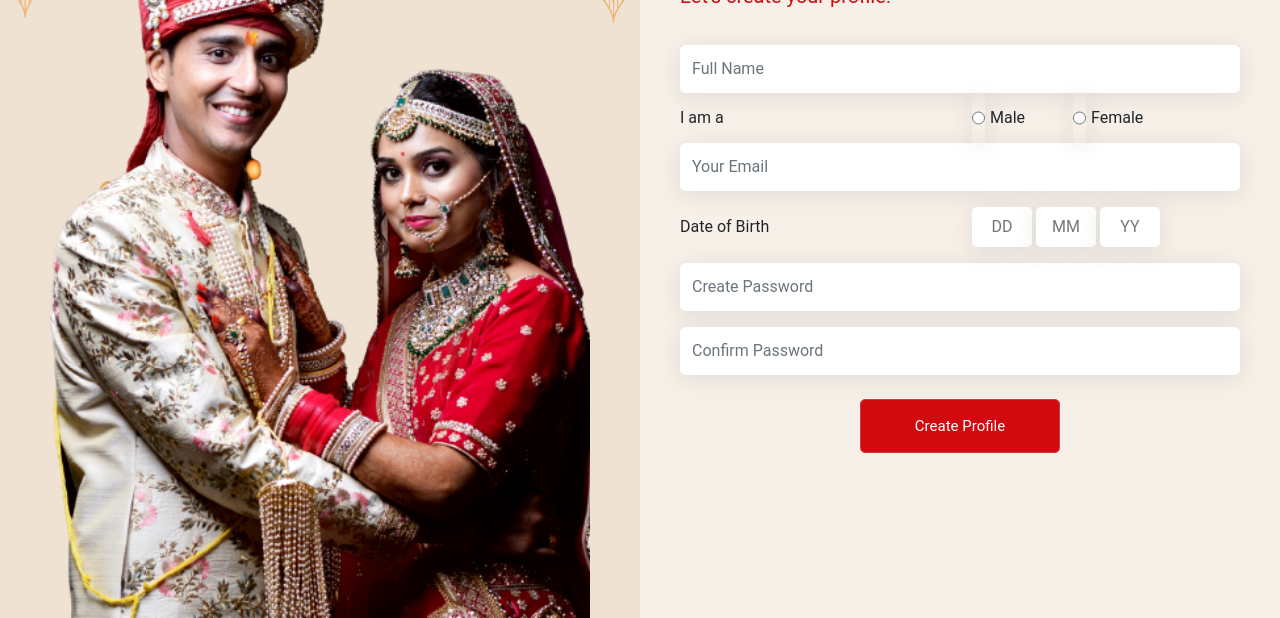
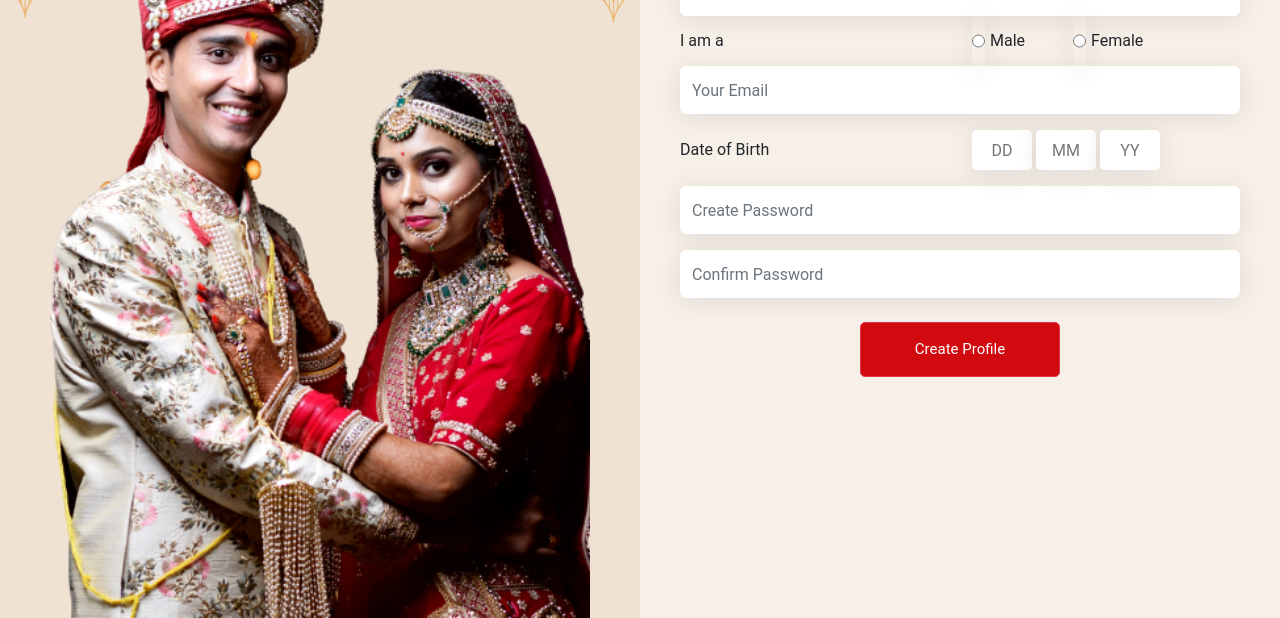
Before and after one commit to aerosisgamer/Jain-Bandhan, a plain HTML site: page registration.html in a window 1280 px wide. Shown: the part 182-800 px from the top of the page. Drawn offline with nearby package versions, Linux system fonts and the light colour scheme.

Commit message:
Extra space removed from Registration page

```diff
--- a/registration.html
+++ b/registration.html
@@ -26,7 +26,7 @@
             class="dulha-dulhan"
           />
         </div>
-        <div class="content-area">
+        <div class="content-area m-0">
           <div class="register-account mb-5">
             <p class="login-heading">Welcome To Jain Bandhan</p>
             <p class="login-sub-heading">Let's create your profile!</p>
@@ -102,7 +102,7 @@
                     class="form-control confirm-pass mt-3"
                     placeholder="Confirm Password"
                   />
-                <div class="d-block text-center mt-4 pb-5">
+                <div class="d-block text-center mt-4">
                   <button class="btn btn-danger primary-btn login-page-btn">
                     Create Profile
                   </button>
```
